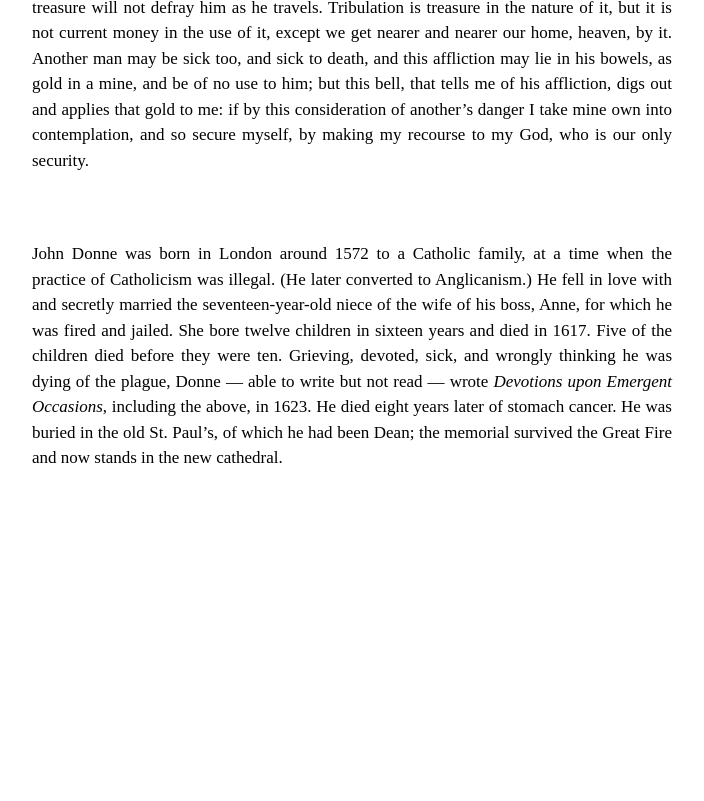
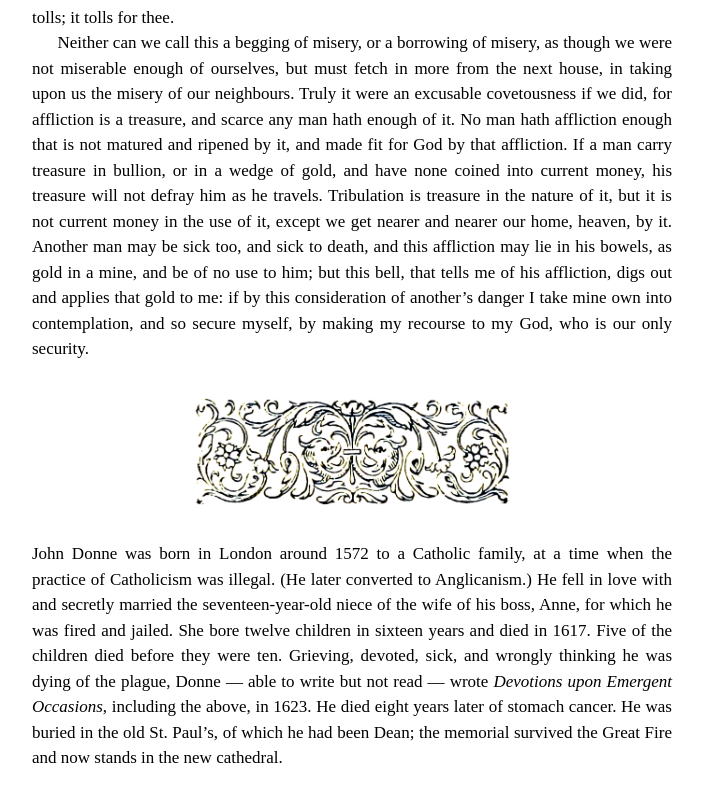
Before and after one commit to tophtucker/meditationxvii, a plain HTML site: page index.html in a window 1280 px wide. Shown: the part 983-1784 px from the top of the page, without its empty margins (288-992 px from the left). Before the commit the page ends 1539 px from the top, so only its background shows below. Drawn offline with Linux system fonts and the light colour scheme.

Commit message:
Flourishes

```diff
--- a/index.html
+++ b/index.html
@@ -44,13 +44,21 @@ p:first-child::first-letter {
 }
 
 footer {
-  margin: 4em 0;
+  margin: 2em 0;
+}
+
+img {
+  display: block;
+  margin: 2em auto;
+  max-width: 50%;
 }
 
 </style>
 </head>
 
 <body>
+
+<img src="top.png" width="350"/>
 
 <header>
   <div class="epigraph1">XVII. Nunc Lento Sonitu Dicunt, Morieris.</div>
@@ -65,6 +73,8 @@ footer {
   <p>Neither can we call this a begging of misery, or a borrowing of misery, as though we were not miserable enough of ourselves, but must fetch in more from the next house, in taking upon us the misery of our neighbours. Truly it were an excusable covetousness if we did, for affliction is a treasure, and scarce any man hath enough of it. No man hath affliction enough that is not matured and ripened by it, and made fit for God by that affliction. If a man carry treasure in bullion, or in a wedge of gold, and have none coined into current money, his treasure will not defray him as he travels. Tribulation is treasure in the nature of it, but it is not current money in the use of it, except we get nearer and nearer our home, heaven, by it. Another man may be sick too, and sick to death, and this affliction may lie in his bowels, as gold in a mine, and be of no use to him; but this bell, that tells me of his affliction, digs out and applies that gold to me: if by this consideration of another’s danger I take mine own into contemplation, and so secure myself, by making my recourse to my God, who is our only security.</p>
 </article>
 
+<img src="bottom.png" width="350"/>
+
 <footer>John Donne was born in London around 1572 to a Catholic family, at a time when the practice of Catholicism was illegal. (He later converted to Anglicanism.) He fell in love with and secretly married the seventeen-year-old niece of the wife of his boss, Anne, for which he was fired and jailed. She bore twelve children in sixteen years and died in 1617. Five of the children died before they were ten. Grieving, devoted, sick, and wrongly thinking he was dying of the plague, Donne — able to write but not read — wrote <em>Devotions upon Emergent Occasions</em>, including the above, in 1623. He died eight years later of stomach cancer. He was buried in the old St. Paul’s, of which he had been Dean; the memorial survived the Great Fire and now stands in the new cathedral.</footer>
 
 </body>
```
Also changed, not shown: bottom.png (added), top.png (added).
